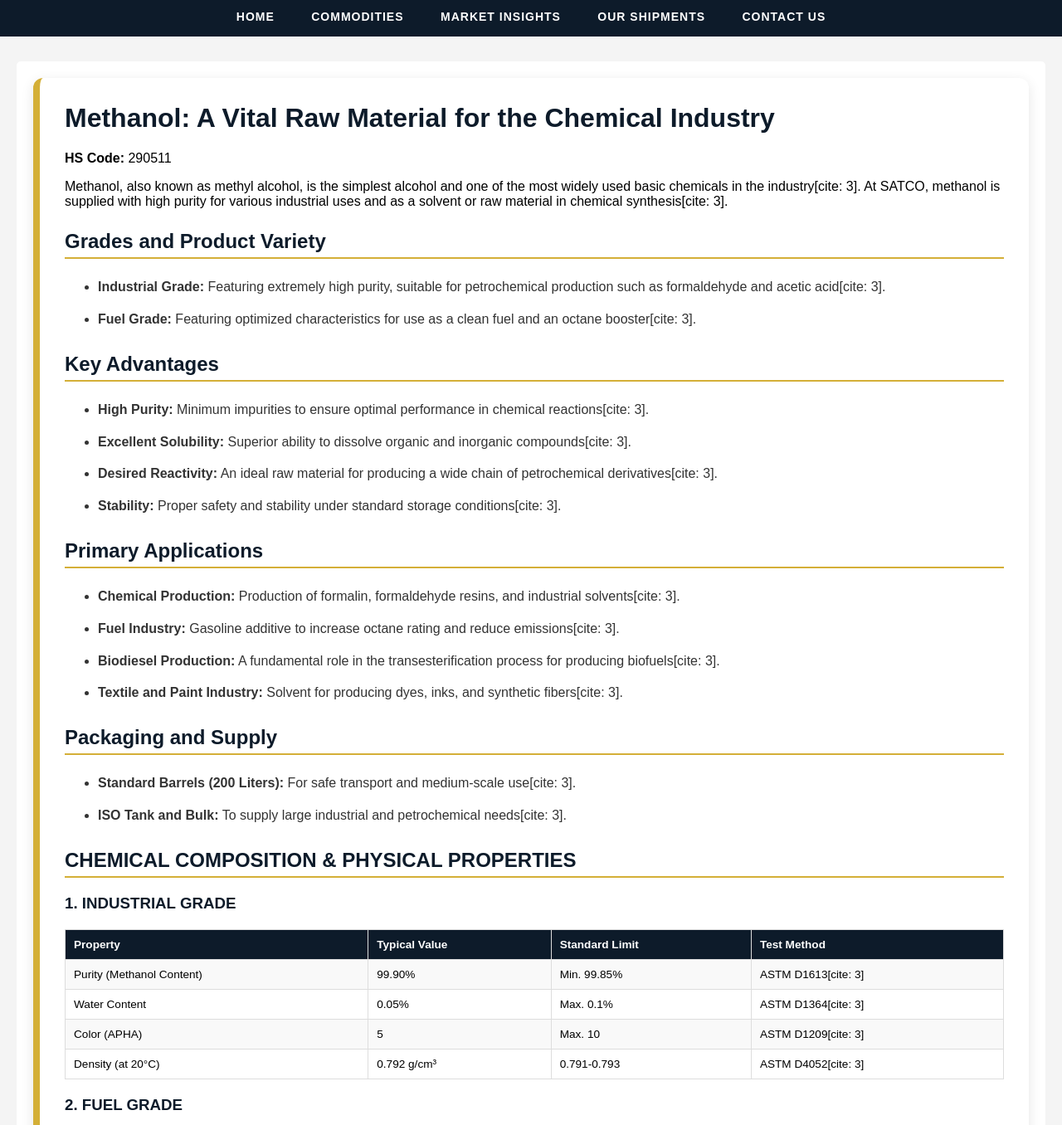
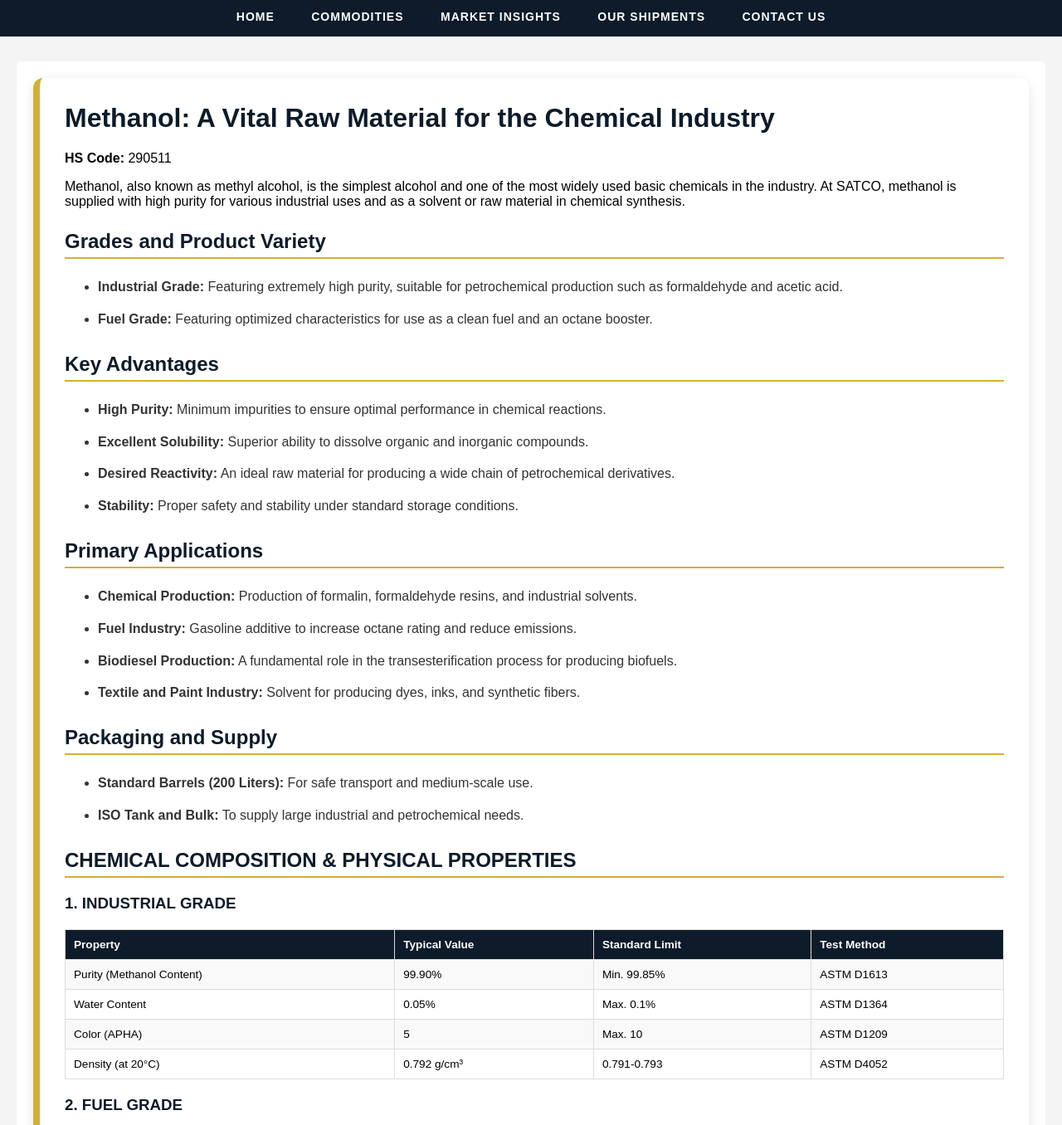
Before and after one commit to satco-petrochemical/satco-petrochemical.github.io, a Jekyll site: the page built from products/methanol/index.html, in a window 1280 px wide and 1400 px high, scrolled down 310 px, cut to the strip 44-1400 px from the top of the window. Shown: the whole strip at 83% size. Built offline with Jekyll 4.4.1, drawn with Linux system fonts in a browser that asks for light colours; some of the changed text lies outside the part shown.

Commit message:
Update index.html

```diff
--- a/products/methanol/index.html
+++ b/products/methanol/index.html
@@ -27,34 +27,34 @@ title: Methanol | SATCO Petrochemical
 <div class="content-card">
   <h1>Methanol: A Vital Raw Material for the Chemical Industry</h1>
   <p><b>HS Code:</b> 290511</p>
-  <p>Methanol, also known as methyl alcohol, is the simplest alcohol and one of the most widely used basic chemicals in the industry[cite: 3]. At SATCO, methanol is supplied with high purity for various industrial uses and as a solvent or raw material in chemical synthesis[cite: 3].</p>
+  <p>Methanol, also known as methyl alcohol, is the simplest alcohol and one of the most widely used basic chemicals in the industry. At SATCO, methanol is supplied with high purity for various industrial uses and as a solvent or raw material in chemical synthesis.</p>
 
   <h2>Grades and Product Variety</h2>
   <ul>
-    <li><b>Industrial Grade:</b> Featuring extremely high purity, suitable for petrochemical production such as formaldehyde and acetic acid[cite: 3].</li>
-    <li><b>Fuel Grade:</b> Featuring optimized characteristics for use as a clean fuel and an octane booster[cite: 3].</li>
+    <li><b>Industrial Grade:</b> Featuring extremely high purity, suitable for petrochemical production such as formaldehyde and acetic acid.</li>
+    <li><b>Fuel Grade:</b> Featuring optimized characteristics for use as a clean fuel and an octane booster.</li>
   </ul>
 
   <h2>Key Advantages</h2>
   <ul>
-    <li><b>High Purity:</b> Minimum impurities to ensure optimal performance in chemical reactions[cite: 3].</li>
-    <li><b>Excellent Solubility:</b> Superior ability to dissolve organic and inorganic compounds[cite: 3].</li>
-    <li><b>Desired Reactivity:</b> An ideal raw material for producing a wide chain of petrochemical derivatives[cite: 3].</li>
-    <li><b>Stability:</b> Proper safety and stability under standard storage conditions[cite: 3].</li>
+    <li><b>High Purity:</b> Minimum impurities to ensure optimal performance in chemical reactions.</li>
+    <li><b>Excellent Solubility:</b> Superior ability to dissolve organic and inorganic compounds.</li>
+    <li><b>Desired Reactivity:</b> An ideal raw material for producing a wide chain of petrochemical derivatives.</li>
+    <li><b>Stability:</b> Proper safety and stability under standard storage conditions.</li>
   </ul>
 
   <h2>Primary Applications</h2>
   <ul>
-    <li><b>Chemical Production:</b> Production of formalin, formaldehyde resins, and industrial solvents[cite: 3].</li>
-    <li><b>Fuel Industry:</b> Gasoline additive to increase octane rating and reduce emissions[cite: 3].</li>
-    <li><b>Biodiesel Production:</b> A fundamental role in the transesterification process for producing biofuels[cite: 3].</li>
-    <li><b>Textile and Paint Industry:</b> Solvent for producing dyes, inks, and synthetic fibers[cite: 3].</li>
+    <li><b>Chemical Production:</b> Production of formalin, formaldehyde resins, and industrial solvents.</li>
+    <li><b>Fuel Industry:</b> Gasoline additive to increase octane rating and reduce emissions.</li>
+    <li><b>Biodiesel Production:</b> A fundamental role in the transesterification process for producing biofuels.</li>
+    <li><b>Textile and Paint Industry:</b> Solvent for producing dyes, inks, and synthetic fibers.</li>
   </ul>
 
   <h2>Packaging and Supply</h2>
   <ul>
-    <li><b>Standard Barrels (200 Liters):</b> For safe transport and medium-scale use[cite: 3].</li>
-    <li><b>ISO Tank and Bulk:</b> To supply large industrial and petrochemical needs[cite: 3].</li>
+    <li><b>Standard Barrels (200 Liters):</b> For safe transport and medium-scale use.</li>
+    <li><b>ISO Tank and Bulk:</b> To supply large industrial and petrochemical needs.</li>
   </ul>
 
   <h2>CHEMICAL COMPOSITION & PHYSICAL PROPERTIES</h2>
@@ -62,21 +62,21 @@ title: Methanol | SATCO Petrochemical
   <h3>1. INDUSTRIAL GRADE</h3>
   <table>
     <tr><th>Property</th><th>Typical Value</th><th>Standard Limit</th><th>Test Method</th></tr>
-    <tr><td>Purity (Methanol Content)</td><td>99.90%</td><td>Min. 99.85%</td><td>ASTM D1613[cite: 3]</td></tr>
-    <tr><td>Water Content</td><td>0.05%</td><td>Max. 0.1%</td><td>ASTM D1364[cite: 3]</td></tr>
-    <tr><td>Color (APHA)</td><td>5</td><td>Max. 10</td><td>ASTM D1209[cite: 3]</td></tr>
-    <tr><td>Density (at 20°C)</td><td>0.792 g/cm³</td><td>0.791-0.793</td><td>ASTM D4052[cite: 3]</td></tr>
+    <tr><td>Purity (Methanol Content)</td><td>99.90%</td><td>Min. 99.85%</td><td>ASTM D1613</td></tr>
+    <tr><td>Water Content</td><td>0.05%</td><td>Max. 0.1%</td><td>ASTM D1364</td></tr>
+    <tr><td>Color (APHA)</td><td>5</td><td>Max. 10</td><td>ASTM D1209</td></tr>
+    <tr><td>Density (at 20°C)</td><td>0.792 g/cm³</td><td>0.791-0.793</td><td>ASTM D4052</td></tr>
   </table>
 
   <h3>2. FUEL GRADE</h3>
   <table>
     <tr><th>Property</th><th>Typical Value</th><th>Standard Limit</th><th>Test Method</th></tr>
-    <tr><td>Purity (Methanol Content)</td><td>99.50%</td><td>Min. 99.0%</td><td>ASTM D1613[cite: 3]</td></tr>
-    <tr><td>Water Content</td><td>0.20%</td><td>Max. 0.5%</td><td>ASTM D1364[cite: 3]</td></tr>
-    <tr><td>Color (APHA)</td><td>10</td><td>Max. 20</td><td>ASTM D1209[cite: 3]</td></tr>
-    <tr><td>Density (at 20°C)</td><td>0.793 g/cm³</td><td>0.791-0.795</td><td>ASTM D4052[cite: 3]</td></tr>
+    <tr><td>Purity (Methanol Content)</td><td>99.50%</td><td>Min. 99.0%</td><td>ASTM D1613</td></tr>
+    <tr><td>Water Content</td><td>0.20%</td><td>Max. 0.5%</td><td>ASTM D1364</td></tr>
+    <tr><td>Color (APHA)</td><td>10</td><td>Max. 20</td><td>ASTM D1209</td></tr>
+    <tr><td>Density (at 20°C)</td><td>0.793 g/cm³</td><td>0.791-0.795</td><td>ASTM D4052</td></tr>
   </table>
 
   <h2>Call to Action</h2>
-  <p>For Technical Data Sheets (TDS) and price inquiries for various methanol grades tailored to your project requirements, please contact the SATCO sales department[cite: 3].</p>
+  <p>For Technical Data Sheets (TDS) and price inquiries for various methanol grades tailored to your project requirements, please contact the SATCO sales department.</p>
 </div>
```
